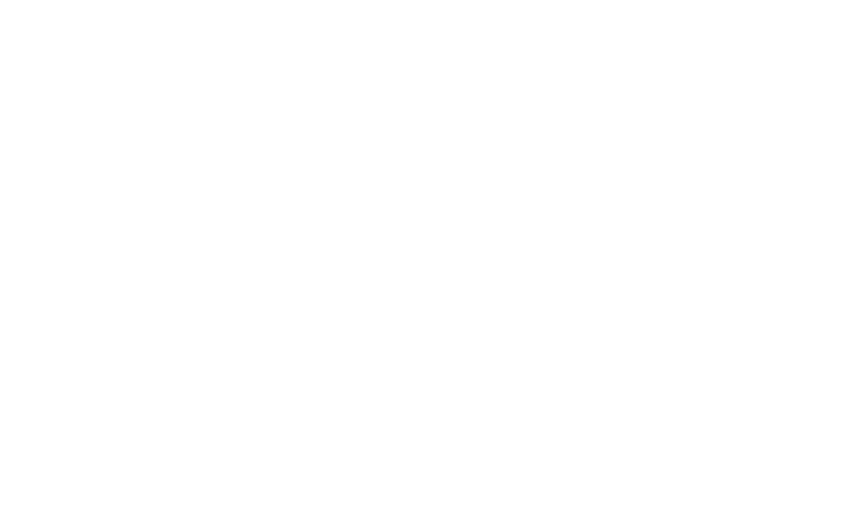
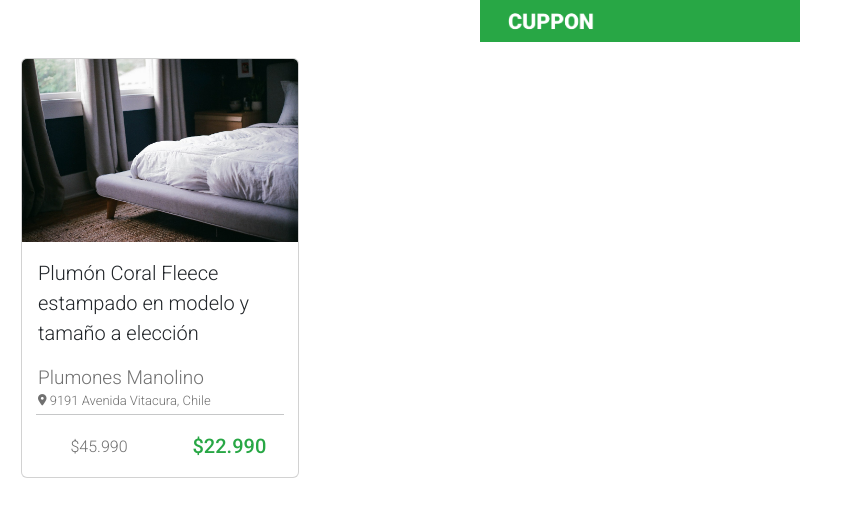
Before and after one commit to sandovalcesar/cuppon, a plain HTML site: page index.html in a window 1280 px wide. Shown: the whole page, without its empty margins (0-842 px from the left). Drawn offline with nearby package versions, Linux system fonts and the light colour scheme.

Commit message:
primer card

```diff
--- a/assets/css/estilo.css
+++ b/assets/css/estilo.css
@@ -0,0 +1,60 @@
+header{
+    max-width: 320px;
+    margin: 0 auto;
+    background: #28A745;
+    padding-top: 0;
+
+}
+
+.txt1{
+    font-family: 'Roboto', sans-serif;
+    color: #707070;
+    margin: auto;
+    font-weight: lighter;
+    font-size: 19px
+}
+.txt2{
+    font-family: 'Roboto', sans-serif;
+    color: #707070;
+    margin: auto;
+    font-weight: lighter;
+    font-size: 13px
+}
+
+.txt3{
+    font-family: 'Roboto', sans-serif;
+    color: #707070;
+    padding-top: 4px;
+    text-align: right;
+    font-weight: lighter;
+    font-size: 16px;
+    padding-right: 0px;
+    /*margin-left: 53px;*/
+}
+
+.txt4{
+    font-family: 'Roboto', sans-serif;
+    color: #28A745;
+    margin: auto;
+    font-weight: normal;
+    font-size: 20px;
+    margin-left: 53px;
+}
+
+
+.caja1 {
+    font-family: 'Roboto', sans-serif;
+    width: 278px;
+    height: 199;
+    margin-top: 1rem;
+    margin-left: 21px;
+    font-weight: lighter;
+    font-size: 20px
+}
+hr {
+    background-color: #707070A0;
+    align-self: center;
+    margin-left: 50%;
+    width: 90%;
+    margin-top:-12px
+}
--- a/index.html
+++ b/index.html
@@ -5,37 +5,81 @@
     <meta name="viewport"
           content="width=device-width, user-scalable=no, initial-scale=1.0, maximum-scale=1.0, minimum-scale=1.0">
     <meta http-equiv="X-UA-Compatible" content="ie=edge">
-<!--boostrap-->
+    <!--boostrap-->
     <link href="https://cdn.jsdelivr.net/npm/bootstrap@5.3.0-alpha3/dist/css/bootstrap.min.css" rel="stylesheet"
           integrity="sha384-KK94CHFLLe+nY2dmCWGMq91rCGa5gtU4mk92HdvYe+M/SXH301p5ILy+dN9+nJOZ" crossorigin="anonymous">
-<!--css-->
-    <link rel="estilosCSS" href="assets/css/estilo.css">
+    <!--css-->
+    <link rel="stylesheet" href="assets/css/estilo.css">
+    <!-- google fonts   -->
+    <link rel="preconnect" href="https://fonts.googleapis.com">
+    <link rel="preconnect" href="https://fonts.gstatic.com" crossorigin>
+    <link href="https://fonts.googleapis.com/css2?family=Roboto:wght@300;500&display=swap" rel="stylesheet">
+    <!--javascript-->
+    <!--    fontawesome-->
+    <script src="https://kit.fontawesome.com/5699a03f1b.js" crossorigin="anonymous"></script>
     <title>Cuppon</title>
 </head>
 <body>
 
 <header>
-
+    <!--navbar-->
+    <nav class="navbar navbar-expand-lg navbar-dark p-2">
+        <div>
+            <img src="assets/img/logo-white.png" style="height:25px; width:86px; margin-left: 20px">
+        </div>
+        <button class="navbar-toggler" type="button" data-toggle="collapse" data-target="#navbar"
+                aria-controls="navbarNavAltMarkup" aria-expanded="false" aria-label="Toggle navigation">
+            <span class="navbar-toggler-icon"></span>
+        </button>
+        <div class="collapse navbar-collapse " id="navbar">
+            <div class="navbar-nav ml-auto">
+            </div>
+        </div>
+    </nav>
+    <!--Navbar-->
 </header>
 
 <section>
-
-
+    <!--cards-->
+    <div class="card caja1">
+        <img src="assets/img/cupon-1.jpg" class="card-img-top" alt="Plumon">
+        <div class="card-body">
+            <p class="card-text">Plumón Coral Fleece estampado en modelo y tamaño a elección</p>
+            <p class="txt1">Plumones Manolino</p>
+            <p class="txt2" style="margin-top:-2px"><i class="fa-solid fa-location-dot fa-sm" style="color: #707070;"></i> 9191 Avenida Vitacura, Chile</p>
+        </div>
+        <hr class="hr-light">
+        <div class="container">
+            <div class="row">
+                <div class="col txt3">
+                    <p>$45.990</p>
+                </div>
+                <div class="col txt4">
+                    <p>$22.990</p>
+                </div>
+            </div>
+        </div>
+    </div>
 </section>
 
-<section>
-
-
-</section>
 
 <footer>
 
 
 </footer>
 
-
+</body>
+<script src="https://cdn.jsdelivr.net/npm/@popperjs/core@2.10.2/dist/umd/popper.min.js"
+        integrity="sha384-7+zCNj/IqJ95wo16oMtfsKbZ9ccEh31eOz1HGyDuCQ6wgnyJNSYdrPa03rtR1zdB"
+        crossorigin="anonymous"></script>
+<script src="https://cdn.jsdelivr.net/npm/bootstrap@5.1.3/dist/js/bootstrap.min.js"
+        integrity="sha384-QJHtvGhmr9XOIpI6YVutG+2QOK9T+ZnN4kzFN1RtK3zEFEIsxhlmWl5/YESvpZ13"
+        crossorigin="anonymous"></script>
 <script src="https://cdn.jsdelivr.net/npm/bootstrap@5.3.0-alpha3/dist/js/bootstrap.bundle.min.js"
         integrity="sha384-ENjdO4Dr2bkBIFxQpeoTz1HIcje39Wm4jDKdf19U8gI4ddQ3GYNS7NTKfAdVQSZe"
         crossorigin="anonymous"></script>
-</body>
+<script src="https://cdnjs.cloudflare.com/ajax/libs/jquery/3.6.4/jquery.min.js"
+        integrity="sha512-pumBsjNRGGqkPzKHndZMaAG+bir374sORyzM3uulLV14lN5LyykqNk8eEeUlUkB3U0M4FApyaHraT65ihJhDpQ=="
+        crossorigin="anonymous" referrerpolicy="no-referrer"></script>
+
 </html>
```
Also changed, not shown: 1 other file.
